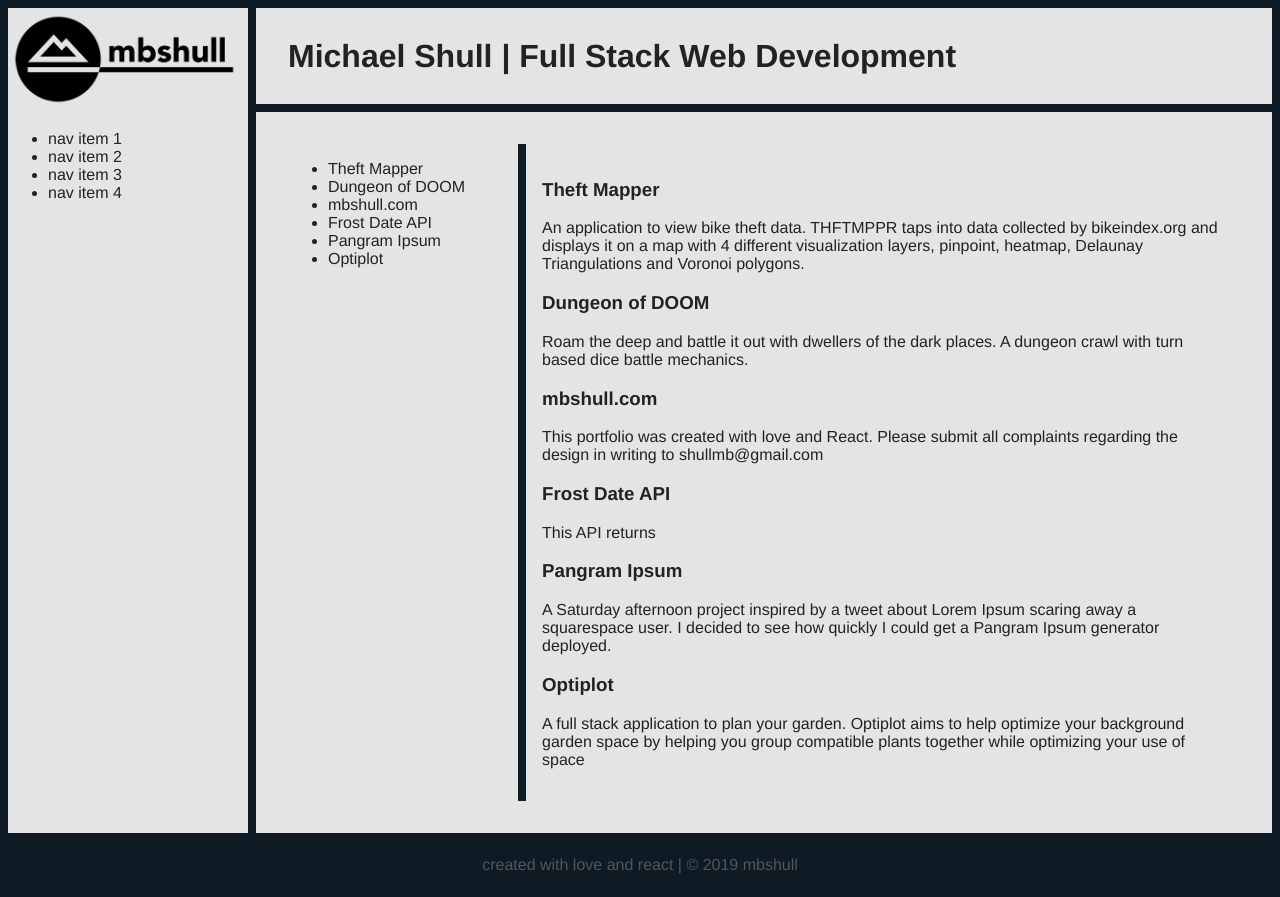
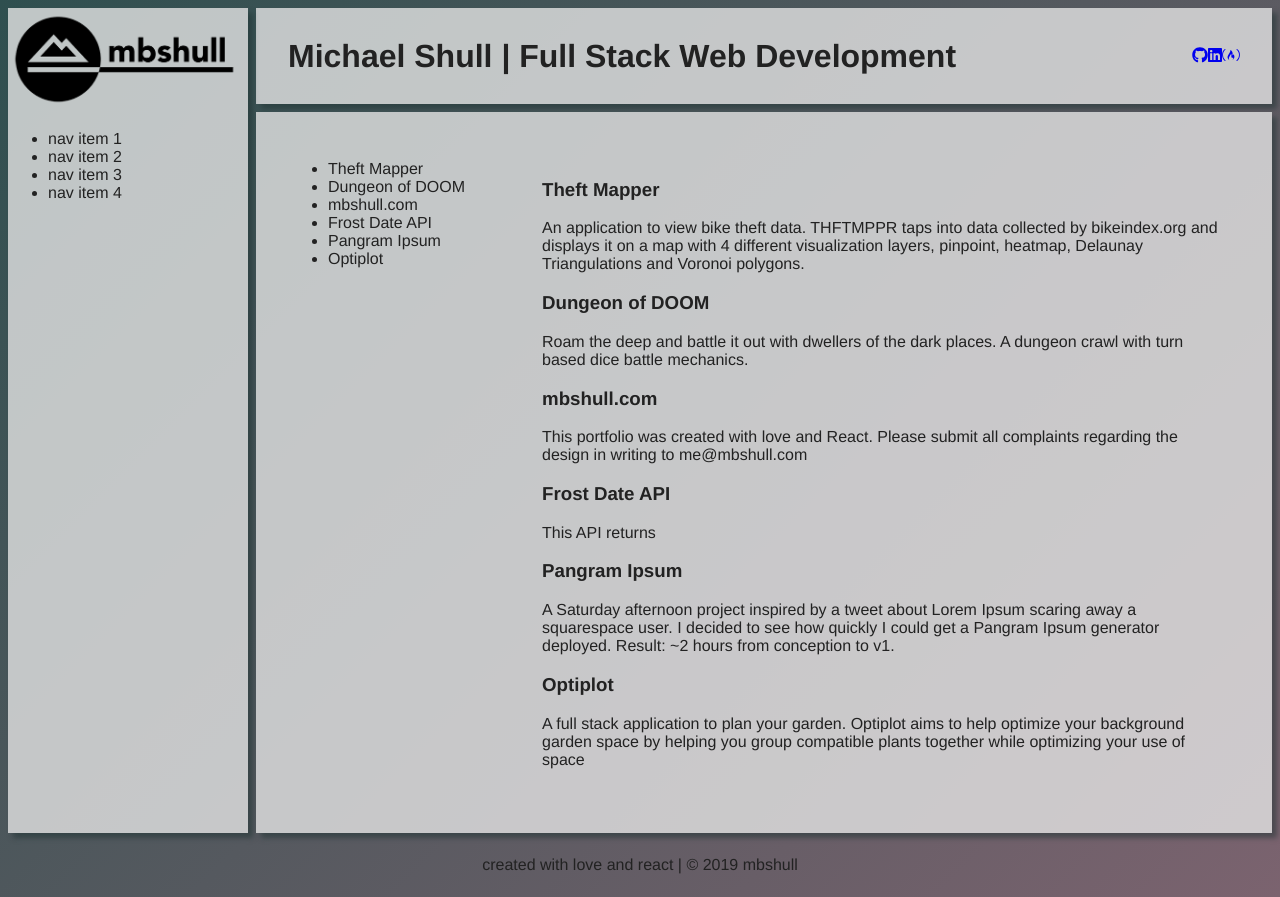
Before and after one commit to shullmb/portfolio2019, a React (Create React App) app: page / in a window 1280 px wide. Built offline with nearby package versions, Linux system fonts and the light colour scheme.

Commit message:
adding icons and a tad more style

```diff
--- a/package.json
+++ b/package.json
@@ -3,6 +3,10 @@
   "version": "0.1.0",
   "private": true,
   "dependencies": {
+    "@fortawesome/fontawesome-svg-core": "^1.2.14",
+    "@fortawesome/free-brands-svg-icons": "^5.7.1",
+    "@fortawesome/free-solid-svg-icons": "^5.7.1",
+    "@fortawesome/react-fontawesome": "^0.1.4",
     "node-sass": "^4.11.0",
     "react": "^16.8.0-alpha",
     "react-dom": "^16.8.0-alpha",
--- a/src/App.jsx
+++ b/src/App.jsx
@@ -1,14 +1,18 @@
 import React, { Component } from 'react';
 import logo from './img/mbshull_logo.png';
 import ProjectContainer from './components/ProjectContainer';
+import { library } from '@fortawesome/fontawesome-svg-core'
+import { FontAwesomeIcon } from '@fortawesome/react-fontawesome'
+import { fab } from '@fortawesome/free-brands-svg-icons'
+import Header from './Header';
+
+library.add(fab)
 
 class App extends Component {
   render() {
     return (
       <div id='App'>
-        <header>
-          <h1>Michael Shull | Full Stack Web Development</h1>
-        </header>
+        <Header />
         <nav>
           <img src={logo} alt="mbshull.com" />
           <ul>
--- /dev/null
+++ b/src/Header.jsx
@@ -0,0 +1,22 @@
+import React from 'react';
+import { FontAwesomeIcon } from '@fortawesome/react-fontawesome'
+
+
+const Header = () => (
+  <header>
+    <h1>Michael Shull | Full Stack Web Development</h1>
+    <div>
+      <a href="#" rel="noreferrer noopener" target="_blank">
+        <FontAwesomeIcon icon={['fab', 'github']} />
+      </a>
+      <a href="#" rel="noreferrer noopener" target="_blank">
+        <FontAwesomeIcon icon={['fab', 'linkedin']} />
+      </a>
+      <a href="#" rel="noreferrer noopener" target="_blank">
+        <FontAwesomeIcon icon={['fab', 'free-code-camp']} />
+      </a>
+    </div>
+  </header>
+)
+
+export default Header;
--- a/src/data/projects.json
+++ b/src/data/projects.json
@@ -18,7 +18,7 @@
   {
     "title": "mbshull.com",
     "tech": ["React","SASS"],
-    "summary": "This portfolio was created with love and React. Please submit all complaints regarding the design in writing to shullmb@gmail.com",
+    "summary": "This portfolio was created with love and React. Please submit all complaints regarding the design in writing to me@mbshull.com",
     "img":"portfolio_thumb.gif",
     "gh": "https://github.com/shullmb/portfolio",
     "live": "http://www.mbshull.com"
@@ -34,7 +34,7 @@
   {
     "title": "Pangram Ipsum",
     "tech": ["React"],
-    "summary": "A Saturday afternoon project inspired by a tweet about Lorem Ipsum scaring away a squarespace user. I decided to see how quickly I could get a Pangram Ipsum generator deployed.",
+    "summary": "A Saturday afternoon project inspired by a tweet about Lorem Ipsum scaring away a squarespace user. I decided to see how quickly I could get a Pangram Ipsum generator deployed. Result: ~2 hours from conception to v1.",
     "img":"pg_ipsum_thumb.gif",
     "gh": "https://github.com/shullmb/pg_ipsum",
     "live": "http://www.mbshull.com/pangram"
--- a/src/styles/App.scss
+++ b/src/styles/App.scss
@@ -1,10 +1,13 @@
-$mainBGColor: #0e1a24;
-$panelBGColor: #e4e4e4;
+// $mainBGColor: #0e1a24;
+$mainBGColor:linear-gradient(135deg, rgba(47, 79, 79,1), rgba(123,99,111,1) 100%);
+// $mainBGColor:linear-gradient(135deg, rgba(47,79,79,1) 0%, rgba(253,187,45,1) 100%);
+$panelBGColor: rgba(228, 228, 228,0.8);
 $maintextColor: #222;
 
 body {
   margin: 0;
   padding: 0;
+  background: rgb(34,193,195);
   background: $mainBGColor;
   color: $maintextColor;
   min-width: 100vw;
@@ -14,12 +17,14 @@ body {
 
 header, nav, main {
   background-color: $panelBGColor;
+  box-shadow: 5px 5px 5px rgba(29,49,49,0.5);
 }
 
 header {
   grid-area: header;
   display: flex;
   align-items: center;
+  justify-content: space-between;
   padding: 2em;
 }
 
@@ -36,7 +41,8 @@ main {
 }
 
 footer {
-  color: #555;
+  color: #222;
+  font-weight: 100;
   grid-area: footer;
   display: flex;
   align-items: center;
```
Also changed, not shown: 1 other file (tests, documents, lock files or other folders).
